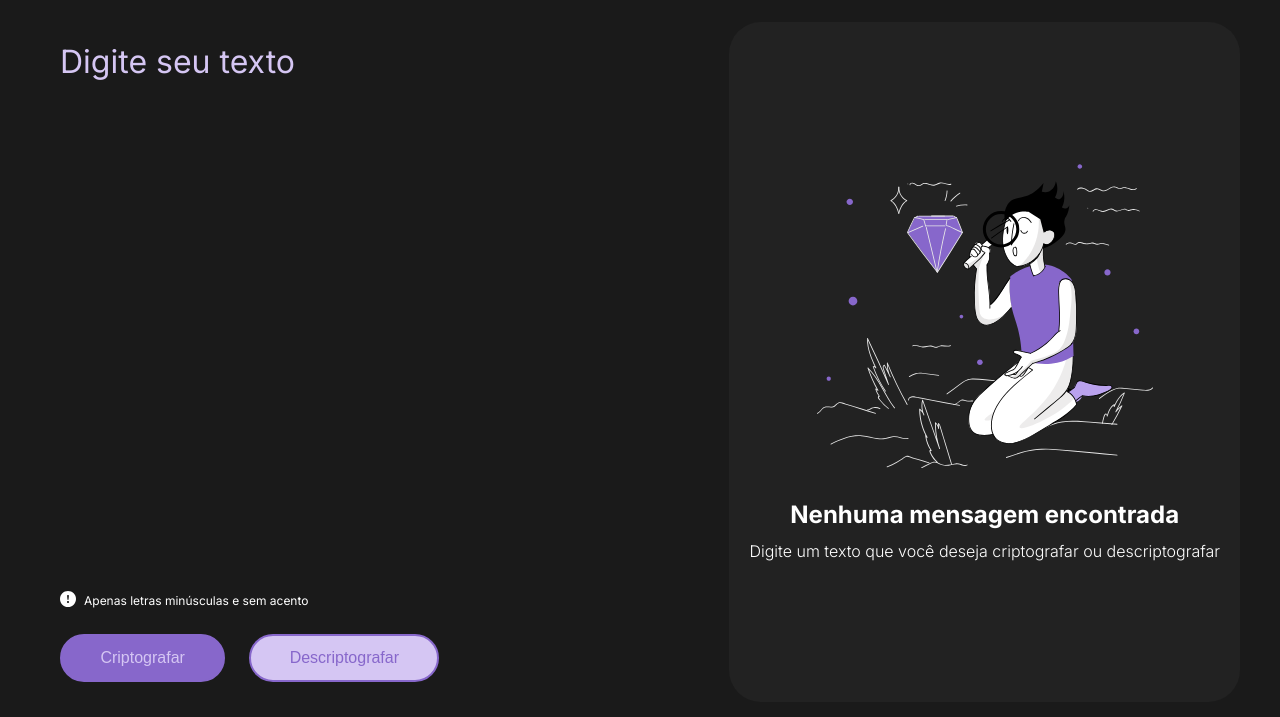
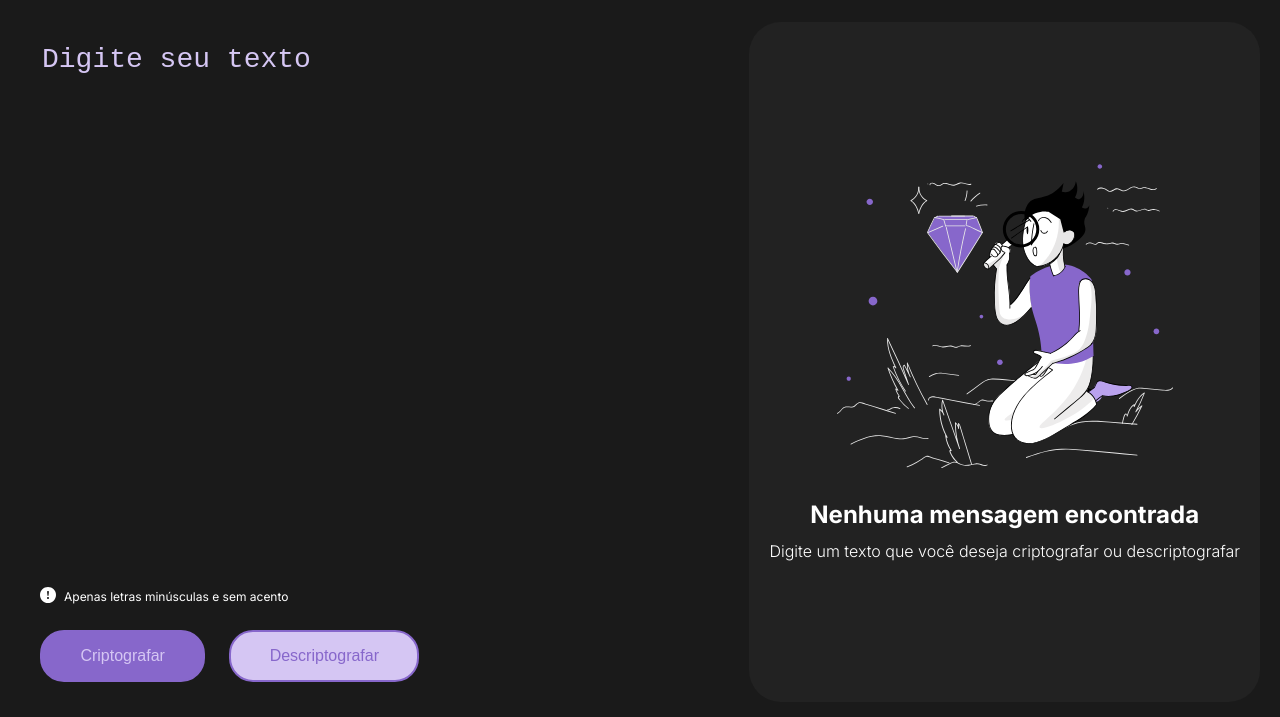
Before and after one commit to aggxb/decodificador, a plain HTML site: page index.html in a window 1280 px wide. Shown: the part 83-800 px from the top of the page. Drawn offline with Linux system fonts and the light colour scheme.

Commit message:
mudanças na estrutura da mensagem/estilização dos botões

```diff
--- a/index.html
+++ b/index.html
@@ -18,7 +18,7 @@
 
   <main class="container">
     <section class="text-area">
-      <h1 class="text">Digite seu texto</h1>
+      <textarea name="texto" id="mensagem" cols="25" rows="15" class="text">Digite seu texto</textarea>
       <div class="btn-area">
         <span class="warning">Apenas letras minúsculas e sem acento</span>
         <div class="buttons">
--- a/style.css
+++ b/style.css
@@ -31,7 +31,7 @@ body {
   display: flex;
   flex-direction: row;
   gap: 40px;
-  max-width: 1200px;
+  max-width: 1440px;
   height: 85vh;
   padding: 10px 20px;
   margin: 0 auto;
@@ -46,16 +46,22 @@ body {
   padding: 20px;
 }
 
-.text {
-  font-size: 2rem;
+#mensagem {
+  resize: none;
+  border: none;
+  outline: none;
+  background: var(--main);
+  color: var(--high3);
+  font-size: 1.75rem;
   font-weight: 400;
-  color: var(--high3);
+  text-wrap: wrap;
 }
 
 .btn-area {
   display: flex;
   flex-direction: column;
   gap: 8px;
+  margin-top: 16px;
 }
 
 .warning {
@@ -78,7 +84,7 @@ body {
 
 .btn {
   font-size: 1rem;
-  padding: 1vw 3vw;
+  padding: 15px 3vw;
   border-radius: 24px;
   margin-top: 16px;
   cursor: pointer;
@@ -90,10 +96,20 @@ body {
   border: 2px solid var(--high1);
 }
 
+.btn.criptografar:hover {
+  background: var(--high2);
+  color: var(--high1);
+}
+
 .btn.descriptografar {
   background: var(--high3);
   color: var(--high1);
   border: 2px solid var(--high1);
+}
+
+.btn.descriptografar:hover {
+  background: var(--high2);
+  color: var(--high1);
 }
 
 .text-box {
@@ -155,6 +171,9 @@ body {
   .container {
     gap: 20px;
   }
+  #mensagem {
+    font-size: 1.25rem;
+  }
   .buttons {
     flex-direction: column;
     gap: 12px;
```
